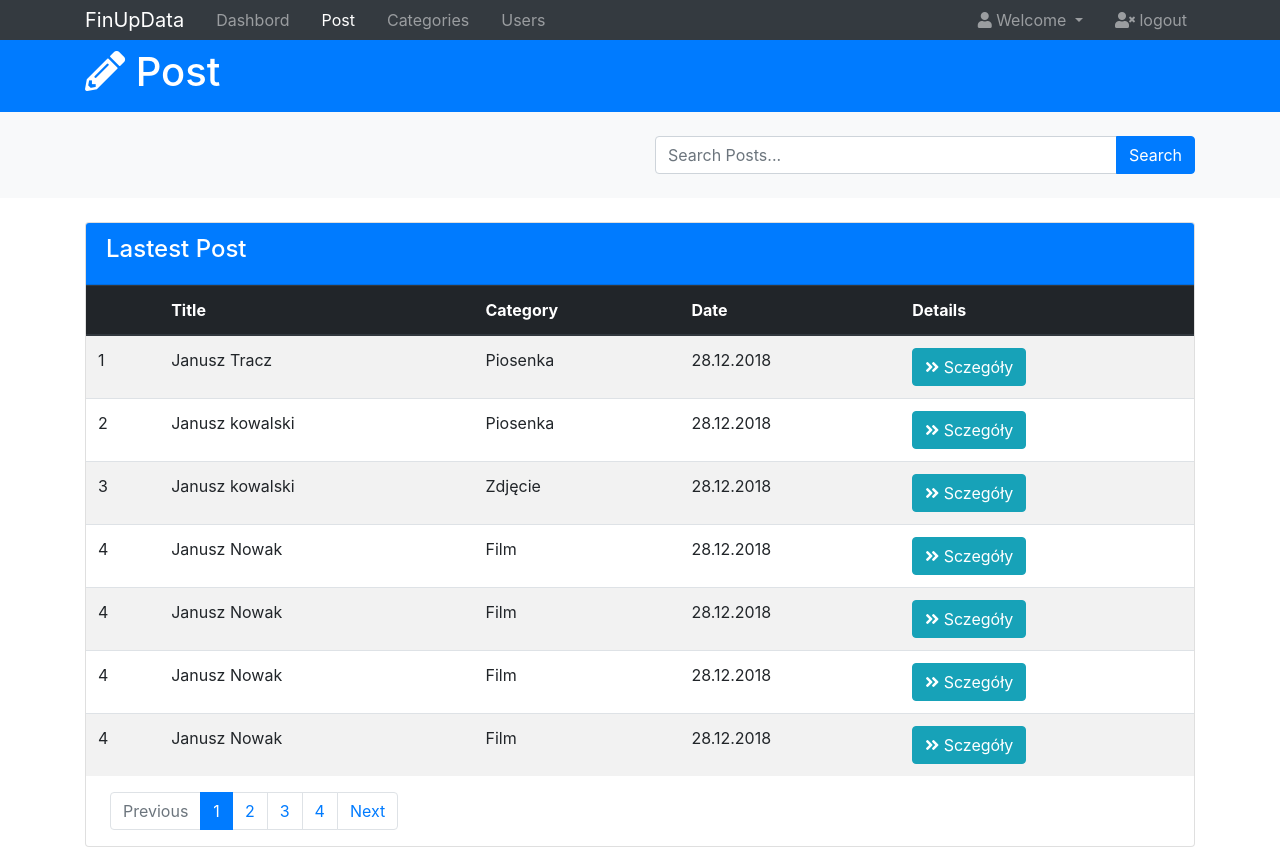
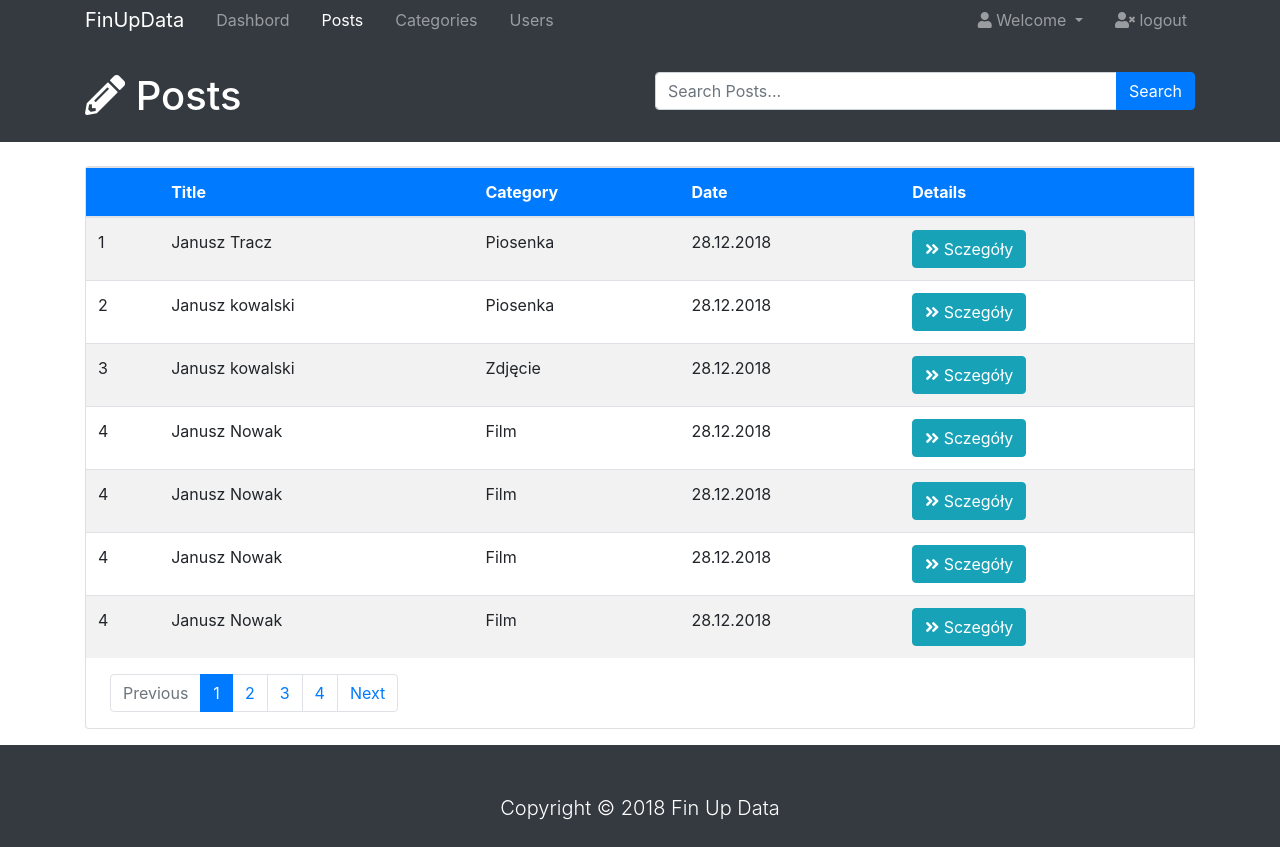
Before and after one commit to Yigrashill/Fin-Up-Prototype, a plain HTML site: page posts.html in a window 1280 px wide. Shown: the top 847 px of the page. Drawn offline with nearby package versions, Linux system fonts and the light colour scheme.

Commit message:
Edit Post page, and edit components

```diff
--- a/post.html
+++ b/posts.html
@@ -26,7 +26,7 @@
                         <a href="index.html" class="nav-link">Dashbord</a>
                     </li>
                     <li class="nav-item px-2">
-                        <a href="post.html" class="nav-link active ">Post</a>
+                        <a href="posts.html" class="nav-link active ">Posts</a>
                     </li>
                     <li class="nav-item px-2">
                         <a href="categories.html" class="nav-link">Categories</a>
@@ -61,23 +61,15 @@
     </nav>
 
     <!-- HERDER -->
-    <header id="main-header" class="py-2 bg-primary text-white">
+    <header id="main-header" class="py-2 bg-dark text-white">
         <div class="container">
             <div class="row">
+                <div class="col-md-6 mt-4">
+                    <h1>
+                        <i class="fas fa-pencil-alt"></i> Posts</h1>
+                </div>
                 <div class="col-md-6">
-                    <h1>
-                        <i class="fas fa-pencil-alt"></i> Post</h1>
-                </div>
-            </div>
-        </div>
-    </header>
-
-    <!-- SEARCH  -->
-    <section id="search" class="py-4 mb-4 bg-light">
-        <div class="container">
-            <div class="row">
-                <div class="col-md-6 ml-auto">
-                    <div class="input-group">
+                    <div class="input-group py-4">
                         <input type="text" class="form-control" placeholder="Search Posts...">
                         <div class="input-group-append">
                             <button class="btn btn-primary">Search</button>
@@ -85,20 +77,18 @@
                     </div>
                 </div>
             </div>
-        </div>
-    </section>
+            </div>
+    </header>
+
 
     <!-- POST -->
-    <section id="post">
+    <section class="mt-4" id="post">
         <div class="container">
             <div class="row">
                 <div class="col">
                     <div class="card">
-                        <div class="card-header bg-primary text-white">
-                            <h4>Lastest Post</h4>
-                        </div>
                         <table class="table table-striped">
-                            <thead class="thead-dark">
+                            <thead class="bg-primary text-white">
                                 <tr>
                                     <th></th>
                                     <th>Title</th>
@@ -245,6 +235,6 @@
         $('#year').text(new Date().getFullYear());
 
     </script>
+
 </body>
-
 </html>
```
Also changed, not shown: Index.html (+1 -1 lines), categories.html (+1 -1 lines), users.html (+1 -1 lines).
